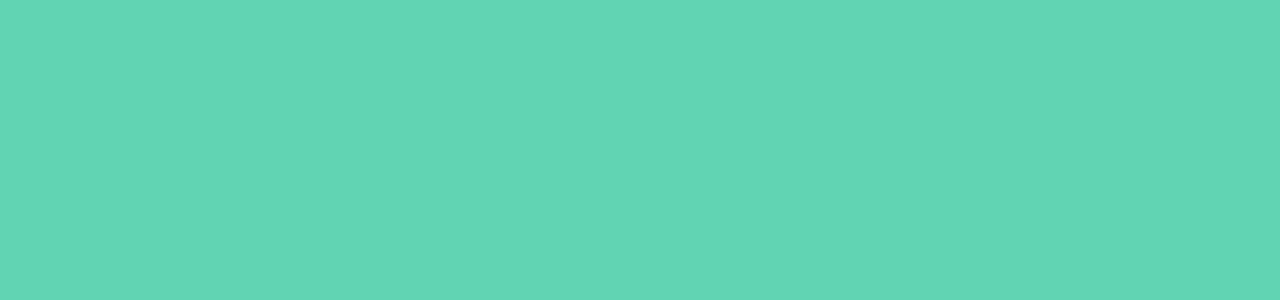
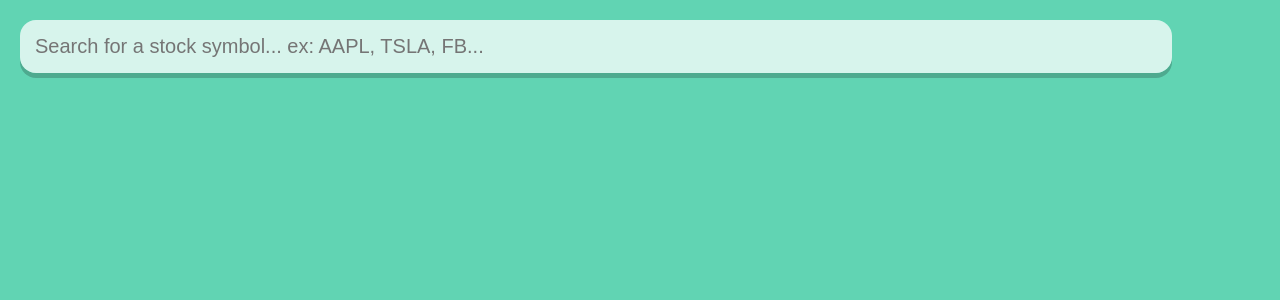
Before and after one commit to jaydenkwright/stock-prices-typescript, a React (Create React App) app: page / in a window 1280 px wide. Shown: the top 300 px of the page. Built offline with nearby package versions, Linux system fonts and the light colour scheme.

Commit message:
Added search bar

```diff
--- a/src/App.tsx
+++ b/src/App.tsx
@@ -2,6 +2,7 @@ import React, { useState, useEffect } from 'react'
 import './App.css';
 import styles from './App.module.css'
 import Stock from './components/Stock'
+import Search from './components/Search'
 
 function App() {
   const [stockData, setStockData] = useState([])
@@ -10,7 +11,7 @@ function App() {
 
   return (
     <div className="App">
-      <Stock />
+      <Search />
     </div>
   );
 }
--- /dev/null
+++ b/src/components/Search.module.css
@@ -0,0 +1,27 @@
+.searchBox {
+    width: 100%;
+    margin: 0 0 75px;
+}
+
+.searchBar {
+    display: block;
+    width: 90%;
+    padding: 15px;
+    margin: 1em;
+    appearance: none;
+    background: none;
+    border: none;
+    outline: none;
+
+    background-color: rgba(255, 255, 255, 0.5);
+    border-radius: 16px 16px 16px 16px;
+
+    box-shadow: 0px 5px rgba(0, 0, 0, 0.2);
+
+    color: #313131;
+    font-size: 20px;
+
+    transition: 0.4s ease;
+
+    background-color: rgba(255, 255, 255, 0.75)
+  }
--- a/src/components/Search.tsx
+++ b/src/components/Search.tsx
@@ -1,9 +1,25 @@
-import React from 'react'
+import React, { useState, useEffect } from 'react'
+import styles from './Search.module.css'
 
 export default function Search() {
+    const [query, setQuery] = useState<string>('')
+
+    const onChange = (e: any) => {
+        setQuery(e.target.value)
+    }
+
     return (
         <div>
-            Search
+            <div className={styles.searchBox}>
+                <input
+                type="text"
+                className={styles.searchBar}
+                placeholder="Search for a stock symbol... ex: AAPL, TSLA, FB..."
+                value={query}
+                //onKeyPress={this.search}
+                onChange={onChange}
+                />
+            </div>
         </div>
     )
 }
```
Also changed, not shown: src/App.module.css (+26 -0 lines).
